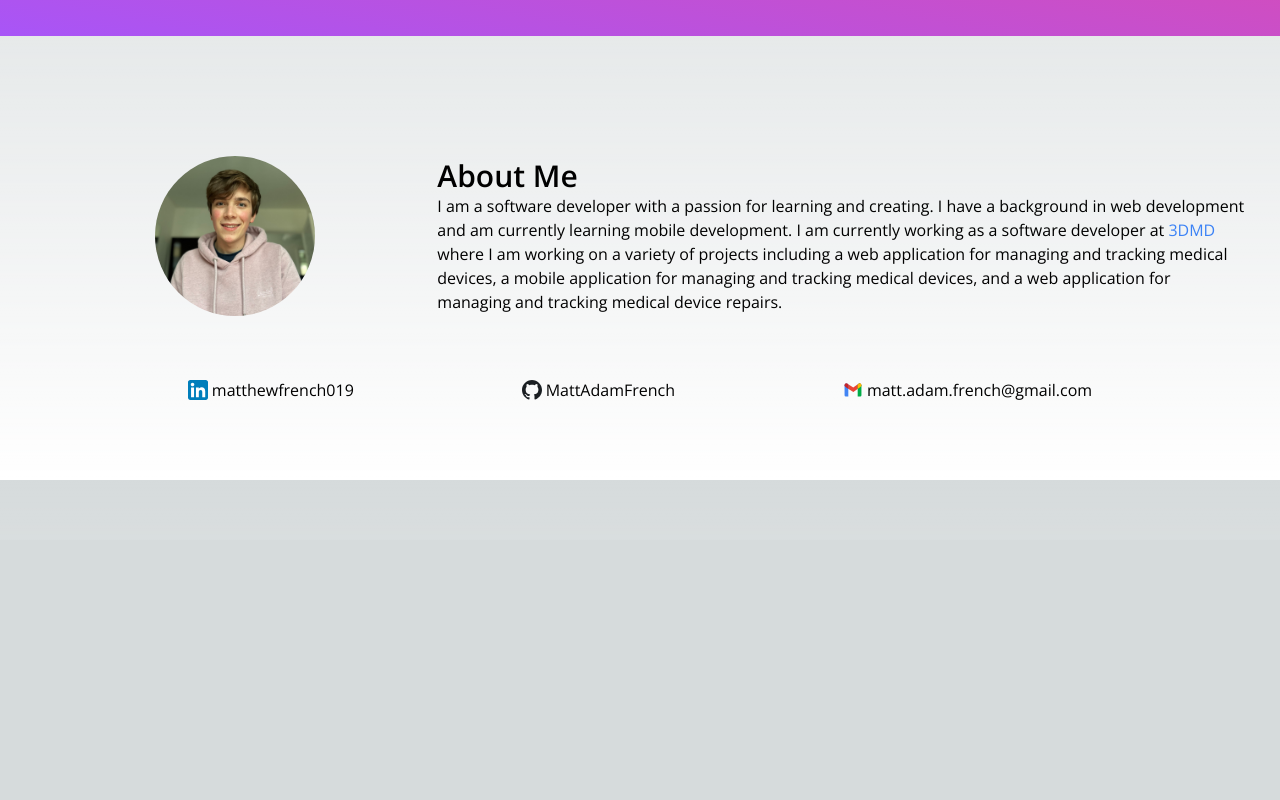
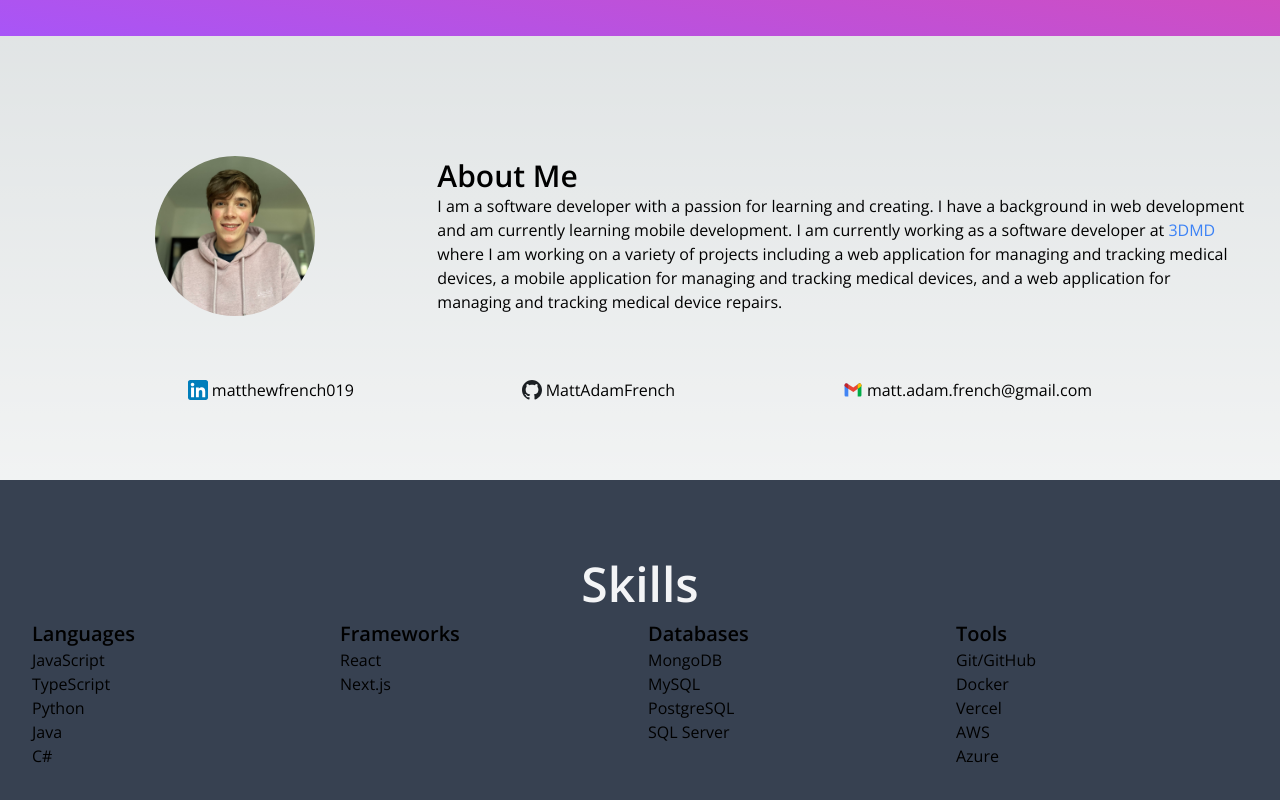
Before and after one commit to mfren/personal-website, a Next.js app: page / in a window 1280 px wide. Shown: the part 260-1060 px from the top of the page. Before the commit the page ends 800 px from the top, so only its background shows below. Built offline with nearby package versions, Linux system fonts and the light colour scheme.

Commit message:
Basic skills section

```diff
--- a/src/app/page.tsx
+++ b/src/app/page.tsx
@@ -1,5 +1,6 @@
 import About from "@/components/Home/About";
 import Hero from "@/components/Home/Hero";
+import Skills from "@/components/Home/Skills";
 import React from "react";
 
 export default function HomePage() {
@@ -7,6 +8,7 @@ export default function HomePage() {
         <div>
             <Hero />
             <About />
+            <Skills />
         </div>
     )
 }
--- /dev/null
+++ b/src/components/Home/Skills/Skills.tsx
@@ -0,0 +1,66 @@
+
+
+const skills = {
+    "Languages": [
+        "JavaScript",
+        "TypeScript",
+        "Python",
+        "Java",
+        "C#",
+    ],
+    "Frameworks": [
+        "React",
+        "Next.js",
+    ],
+    "Databases": [
+        "MongoDB",
+        "MySQL",
+        "PostgreSQL",
+        "SQL Server",
+    ],
+    "Tools": [
+        "Git/GitHub",
+        "Docker",
+        "Vercel",
+        "AWS",
+        "Azure",
+    ],
+}
+
+export function Skills() {
+
+    return (
+        <div className="w-full bg-gray-700">
+            <div id="skills" className="container pt-20 pb-20">
+                <h3 className="text-gray-100 font-semibold text-5xl text-center mb-3">Skills</h3>
+
+                <div className="grid grid-cols-4 gap-4">
+                    <div>
+                        <h4 className="font-semibold text-xl">Languages</h4>
+                        {skills.Languages.map((language, index) => (
+                            <p className="font-light" key={index}>{language}</p>
+                        ))}
+                    </div>
+                    <div>
+                        <h4 className="font-semibold text-xl">Frameworks</h4>
+                        {skills.Frameworks.map((framework, index) => (
+                            <p className="font-light" key={index}>{framework}</p>
+                        ))}
+                    </div>
+                    <div>
+                        <h4 className="font-semibold text-xl">Databases</h4>
+                        {skills.Databases.map((database, index) => (
+                            <p className="font-light" key={index}>{database}</p>
+                        ))}
+                    </div>
+                    <div>
+                        <h4 className="font-semibold text-xl">Tools</h4>
+                        {skills.Tools.map((tool, index) => (
+                            <p className="font-light" key={index}>{tool}</p>
+                        ))}
+                    </div>
+                </div>
+            </div>
+        </div>
+    )
+}
--- /dev/null
+++ b/src/components/Home/Skills/index.ts
@@ -0,0 +1,2 @@
+import { Skills } from "./Skills";
+export default Skills;
```
